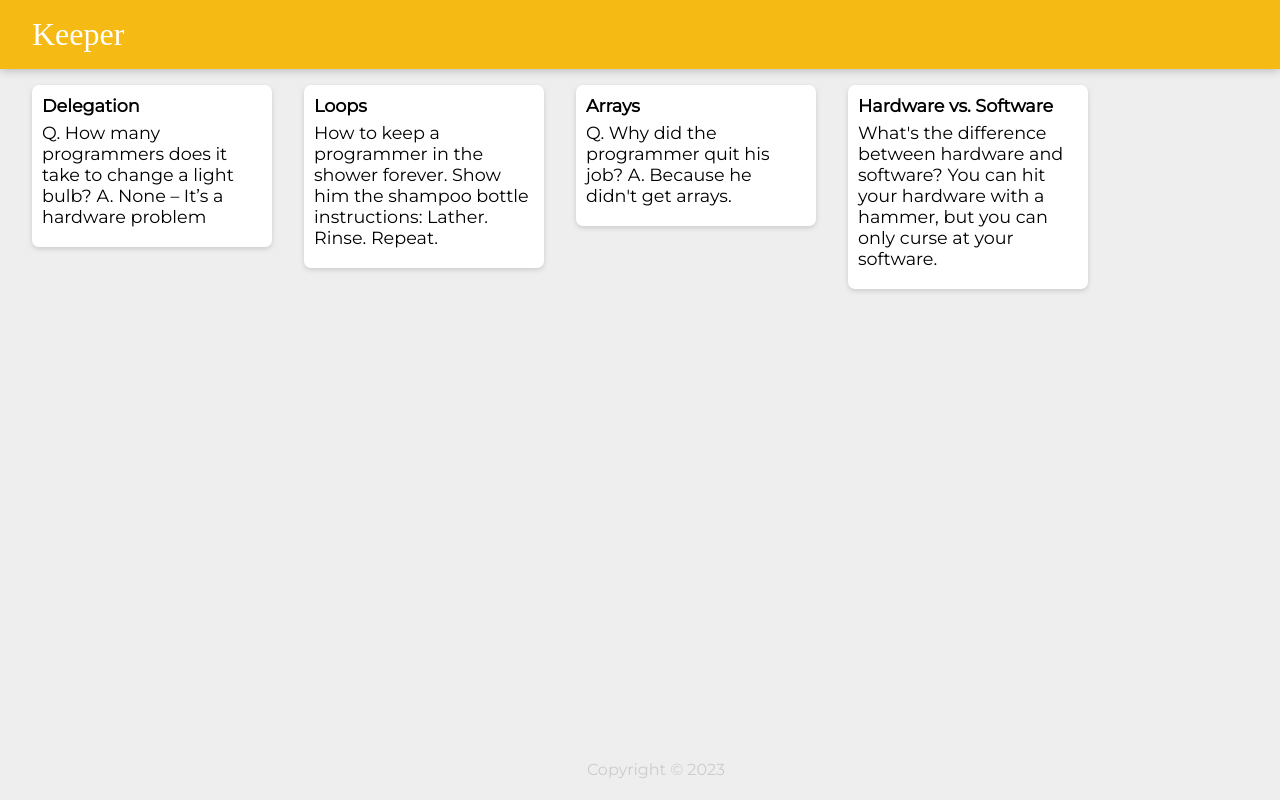
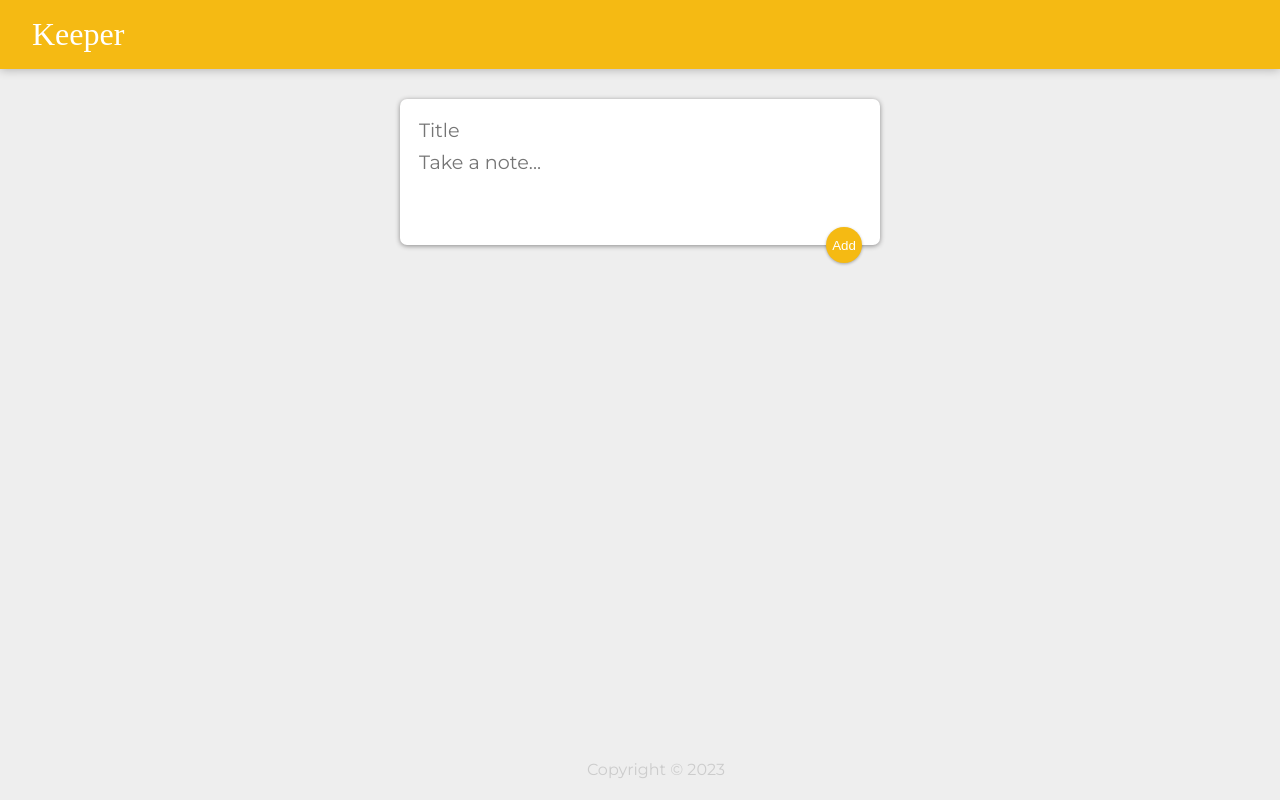
Before and after one commit to josephuche1/React, a React (Create React App) app in the folder keeper-app-part-1-starting/: page / in a window 1280 px wide. Built offline with nearby package versions, Linux system fonts and the light colour scheme; a web font is replaced by a local one.

Commit message:
Add feature to allow users to add and delete notes from the list

```diff
--- a/keeper-app-part-1-starting/public/styles.css
+++ b/keeper-app-part-1-starting/public/styles.css
@@ -54,3 +54,49 @@
   white-space: pre-wrap;
   word-wrap: break-word;
 }
+
+.note button {
+  position: relative;
+  float: right;
+  margin-right: 10px;
+  color: #f5ba13;
+  border: none;
+  width: 36px;
+  height: 36px;
+  cursor: pointer;
+  outline: none;
+}
+
+form {
+  position: relative;
+  width: 480px;
+  margin: 30px auto 20px auto;
+  background: #fff;
+  padding: 15px;
+  border-radius: 7px;
+  box-shadow: 0 1px 5px rgb(138, 137, 137);
+}
+form input,
+form textarea {
+  width: 100%;
+  border: none;
+  padding: 4px;
+  outline: none;
+  font-size: 1.2em;
+  font-family: inherit;
+  resize: none;
+}
+form button {
+  position: absolute;
+  right: 18px;
+  bottom: -18px;
+  background: #f5ba13;
+  color: #fff;
+  border: none;
+  border-radius: 50%;
+  width: 36px;
+  height: 36px;
+  box-shadow: 0 1px 3px rgba(0, 0, 0, 0.3);
+  cursor: pointer;
+  outline: none;
+}
--- a/keeper-app-part-1-starting/src/components/App.jsx
+++ b/keeper-app-part-1-starting/src/components/App.jsx
@@ -1,19 +1,65 @@
-import React from "react";
+import React, { useState } from "react";
 import Header from "./Header";
 import Note from "./Note";
 import Footer from "./Footer";
-import notes from "../notes";
+// import noti from "../notes";
+import CreateArea from "./CreateArea";
 
 function App(){
+    const [note, SetNote] = useState({
+        title:"",
+        content:""
+    });
+    const [notes, updateNotes] = useState([]);
+
+    function handleChange(event){
+        const {name, value} = event.target;
+
+        SetNote((note) => {
+            return {
+                ...note,
+                [name]: value
+            };
+        });
+    }
+
+    function handleSubmit(event){
+        updateNotes((notes) => {
+            return [...notes, note];
+        });
+
+        SetNote(() => {
+            return {
+                title:"",
+                content:""
+            }
+        })
+        event.preventDefault();
+    }
+
+    function deleteNote(id){
+        updateNotes(() => {
+            return notes.filter((note, index) => {
+                return index !== id;
+            });
+        })
+    }
     return (
         <div>
             <Header />
-            {notes.map((note) => {
+            <CreateArea
+                handleChange={handleChange}
+                handleSubmit={handleSubmit}
+                note={note}
+            />
+            {notes.map((note, index) => {
                 return (
                     <Note
-                        key={note.key}
+                        key={index}
+                        id={index}
                         title={note.title}
                         content={note.content}
+                        delete={deleteNote}
                     />
                 )
             })}
--- /dev/null
+++ b/keeper-app-part-1-starting/src/components/CreateArea.jsx
@@ -0,0 +1,15 @@
+import React from "react";
+
+function CreateArea(props) {
+  return (
+    <div>
+      <form onSubmit={props.handleSubmit}>
+        <input name="title" placeholder="Title" onChange={props.handleChange} value={props.note.title}/>
+        <textarea name="content" placeholder="Take a note..." rows="3" onChange={props.handleChange} value={props.note.content} />
+        <button type="submit">Add</button>
+      </form>
+    </div>
+  );
+}
+
+export default CreateArea;
--- a/keeper-app-part-1-starting/src/components/Note.jsx
+++ b/keeper-app-part-1-starting/src/components/Note.jsx
@@ -6,6 +6,9 @@ function Note(props){
         <div className="note">
             <h1>{props.title}</h1>
             <p>{props.content}</p>
+            <button onClick={() => {
+                props.delete(props.id);
+            }}>DELETE</button>
         </div>
     )
 }
```
Lines whose indentation alone changed are shown as unchanged.
